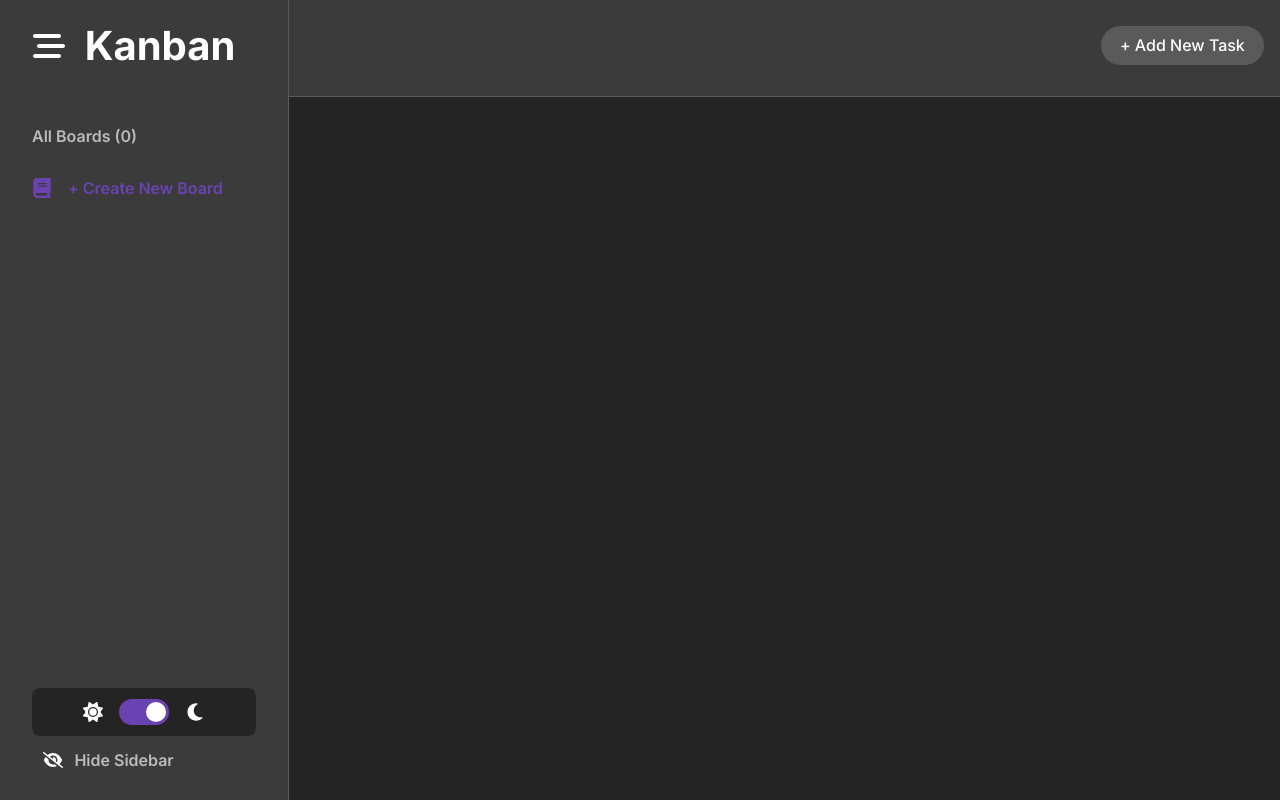
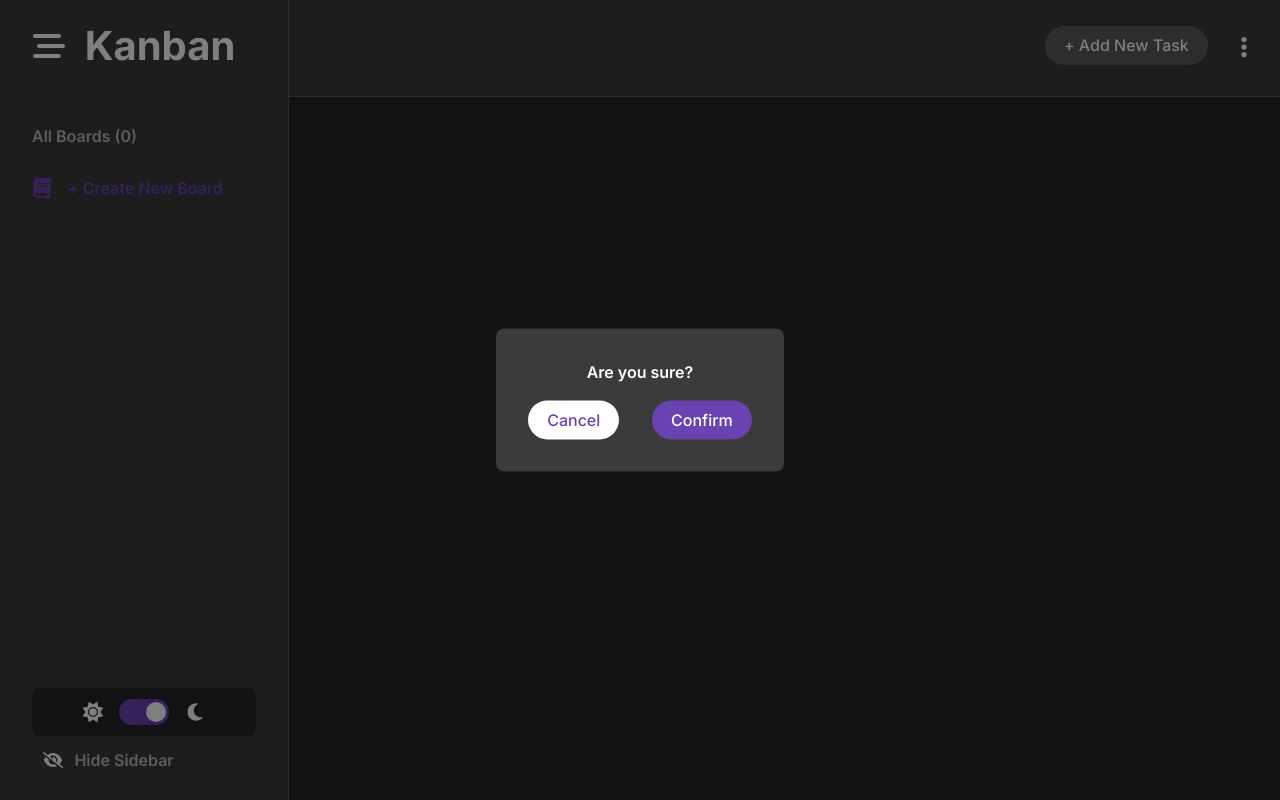
Before and after one commit to patrickl2901/kanban, a React (Vite) app: page / in a window 1280 px wide. Built offline with nearby package versions, Linux system fonts and the light colour scheme.

Commit message:
added options menu, boards can now be deleted from options menu

```diff
--- a/src/App.tsx
+++ b/src/App.tsx
@@ -10,6 +10,7 @@ import AddNewTaskModal from "./components/AddNewTaskModal";
 import TaskDetailsModal from "./components/TaskDetailsModal";
 import { Task } from "./types/task";
 import { Subtask } from "./types/Subtask";
+import ConfirmationModal from "./components/ConfirmationModal";
 
 function App() {
   const [theme, setTheme] = useState<ColorTheme>("dark");
@@ -20,6 +21,8 @@ function App() {
   const [showAddTaskModal, setShowAddTaskModal] = useState<boolean>(false);
   const [showTaskDetailsModal, setShowTaskDetailsModal] =
     useState<boolean>(false);
+  const [showConfirmationModal, setShowConfirmationModal] =
+    useState<boolean>(true);
   const [selectedTask, setSelectedTask] = useState<Task | undefined>(undefined);
 
   const selectedBoardToDisplay = selectedBoard
@@ -41,6 +44,21 @@ function App() {
       }
     }
     return doneCount;
+  };
+
+  const deleteSelectedBoard = (
+    selected: BoardData,
+    setBoards: React.Dispatch<React.SetStateAction<Array<BoardData>>>,
+    setSelectedBoard: React.Dispatch<
+      React.SetStateAction<BoardData | undefined>
+    >
+  ) => {
+    setBoards((prev) => {
+      return prev.filter((board) => {
+        return selected.id !== board.id;
+      });
+    });
+    setSelectedBoard(undefined);
   };
 
   return (
@@ -68,6 +86,16 @@ function App() {
             />
           </div>
         )}
+        {showConfirmationModal && (
+          <div className="overlay">
+            <ConfirmationModal
+              onConfirm={() =>
+                deleteSelectedBoard(selectedBoard!, setBoards, setSelectedBoard)
+              }
+              setShowConfirmationModal={setShowConfirmationModal}
+            />
+          </div>
+        )}
         <Sidebar
           setTheme={setTheme}
           setBoards={setBoards}
@@ -78,8 +106,10 @@ function App() {
         <div className="mainSectionContainer">
           <Header
             title={selectedBoard ? selectedBoard.title : ""}
+            selectedBoard={selectedBoard}
             setShowTaskModal={setShowAddTaskModal}
             enableAddButton={enableAddTaskButton}
+            setShowConfirmationModal={setShowConfirmationModal}
           />
           <MainArea
             board={selectedBoardToDisplay}
--- /dev/null
+++ b/src/components/ConfirmationModal.tsx
@@ -0,0 +1,37 @@
+import React from "react";
+import styles from "../styles/ConfirmationModal.module.css";
+
+type ConfirmationModalProps<F extends (...args: unknown[]) => unknown> = {
+  setShowConfirmationModal: React.Dispatch<React.SetStateAction<boolean>>;
+  onConfirm: F;
+};
+
+const ConfirmationModal = <F extends (...args: unknown[]) => unknown>({
+  setShowConfirmationModal,
+  onConfirm,
+}: ConfirmationModalProps<F>) => {
+  const handleCancelClick = () => {
+    setShowConfirmationModal(false);
+  };
+
+  const handleConfirmClick = () => {
+    onConfirm();
+    setShowConfirmationModal(false);
+  };
+
+  return (
+    <div className={styles.confirmationModal}>
+      <span>Are you sure?</span>
+      <div>
+        <button className={styles.cancelButton} onClick={handleCancelClick}>
+          Cancel
+        </button>
+        <button className={styles.confirmButton} onClick={handleConfirmClick}>
+          Confirm
+        </button>
+      </div>
+    </div>
+  );
+};
+
+export default ConfirmationModal;
--- a/src/components/Header.tsx
+++ b/src/components/Header.tsx
@@ -1,21 +1,25 @@
 import { FC } from "react";
 import styles from "../styles/Header.module.css";
+import OptionsMenu from "./OptionsMenu";
+import OptionsMenuItem from "./OptionsMenuItem";
+import TrashIcon from "./TrashIcon";
+import { BoardData } from "../types/BoardData";
 
 type HeaderProps = {
   title: string;
-  setShowTaskModal: (show: boolean) => void;
+  selectedBoard: BoardData | undefined;
+  setShowTaskModal: React.Dispatch<React.SetStateAction<boolean>>;
   enableAddButton: boolean;
+  setShowConfirmationModal: React.Dispatch<React.SetStateAction<boolean>>;
 };
 
 const Header: FC<HeaderProps> = ({
   title,
+  selectedBoard,
   setShowTaskModal,
   enableAddButton,
+  setShowConfirmationModal,
 }) => {
-  /* TODO: disable 'Add New Task' button by default and only enable
-   *    when a board is selected
-   **/
-
   return (
     <header className={styles.header}>
       <h1>{title}</h1>
@@ -27,6 +31,14 @@ const Header: FC<HeaderProps> = ({
         >
           + Add New Task
         </button>
+        <OptionsMenu disabled={selectedBoard ? false : true}>
+          <OptionsMenuItem
+            title="Delete Board"
+            icon={<TrashIcon />}
+            warn={true}
+            handleOnClick={() => setShowConfirmationModal(true)}
+          />
+        </OptionsMenu>
       </div>
     </header>
   );
--- /dev/null
+++ b/src/components/OptionsMenu.tsx
@@ -0,0 +1,41 @@
+import React, { FC, useState } from "react";
+import ellipsis from "../assets/ellipsis-vertical-solid.svg";
+import styles from "../styles/OptionsMenu.module.css";
+import { OptionsMenuItemProps } from "./OptionsMenuItem";
+
+type OptionsMenuProps = {
+  children:
+    | React.ReactElement<OptionsMenuItemProps>
+    | React.ReactElement<OptionsMenuItemProps>[];
+  disabled: boolean;
+};
+
+const OptionsMenu: FC<OptionsMenuProps> = ({ children, disabled }) => {
+  const [open, setOpen] = useState<boolean>(false);
+
+  const handleOnClick = () => {
+    setOpen(!open);
+  };
+
+  const enhancedChildren = React.Children.map(children, (child) => {
+    if (React.isValidElement<OptionsMenuItemProps>(child)) {
+      return React.cloneElement(child, { setOpen });
+    }
+    return child;
+  });
+
+  return (
+    <div>
+      <button
+        className={styles.optionsButton}
+        onClick={handleOnClick}
+        disabled={disabled}
+      >
+        <img src={ellipsis} alt="options" />
+      </button>
+      <div className={styles.dropdown}>{open && enhancedChildren}</div>
+    </div>
+  );
+};
+
+export default OptionsMenu;
--- /dev/null
+++ b/src/components/OptionsMenuItem.tsx
@@ -0,0 +1,35 @@
+import React, { FC } from "react";
+import styles from "../styles/OptionsMenuItem.module.css";
+
+export type OptionsMenuItemProps = {
+  title: string;
+  icon: React.ReactNode;
+  warn: boolean;
+  handleOnClick: () => void;
+  setOpen?: React.Dispatch<React.SetStateAction<boolean>>;
+};
+
+const OptionsMenuItem: FC<OptionsMenuItemProps> = ({
+  title,
+  icon,
+  warn,
+  handleOnClick,
+  setOpen,
+}) => {
+  return (
+    <div
+      className={styles.menuItem}
+      onClick={() => {
+        handleOnClick();
+        if (setOpen) {
+          setOpen(false);
+        }
+      }}
+    >
+      {icon}
+      <span className={warn ? styles.warnColor : undefined}>{title}</span>
+    </div>
+  );
+};
+
+export default OptionsMenuItem;
--- a/src/components/Sidebar/CreateNewBoardTab.tsx
+++ b/src/components/Sidebar/CreateNewBoardTab.tsx
@@ -6,7 +6,7 @@ import { BoardData } from "../../types/BoardData";
 type CreateNewBoardTabProps = {
   setBoards: React.Dispatch<React.SetStateAction<Array<BoardData>>>;
   boards: Array<BoardData>;
-  setSelectedBoard: (board: BoardData) => void;
+  setSelectedBoard: React.Dispatch<React.SetStateAction<BoardData | undefined>>;
 };
 
 const CreateNewBoardTab: FC<CreateNewBoardTabProps> = ({
--- a/src/components/Sidebar/Sidebar.tsx
+++ b/src/components/Sidebar/Sidebar.tsx
@@ -11,10 +11,10 @@ import CreateNewBoardTab from "./CreateNewBoardTab";
 import { BoardData } from "../../types/BoardData";
 
 type SidebarProps = {
-  setTheme: (colorTheme: ColorTheme) => void;
-  setBoards: (boards: Array<BoardData>) => void;
+  setTheme: React.Dispatch<React.SetStateAction<ColorTheme>>;
+  setBoards: React.Dispatch<React.SetStateAction<Array<BoardData>>>;
   boards: Array<BoardData>;
-  setSelectedBoard: (board: BoardData) => void;
+  setSelectedBoard: React.Dispatch<React.SetStateAction<BoardData | undefined>>;
   selectedBoard: BoardData | undefined;
 };
 
--- /dev/null
+++ b/src/components/TrashIcon.tsx
@@ -0,0 +1,16 @@
+import React from "react";
+import styles from "../styles/TrashIcon.module.css";
+
+const TrashIcon = () => {
+  return (
+    <svg
+      xmlns="http://www.w3.org/2000/svg"
+      viewBox="0 0 448 512"
+      className={styles.icon}
+    >
+      <path d="M135.2 17.7L128 32 32 32C14.3 32 0 46.3 0 64S14.3 96 32 96l384 0c17.7 0 32-14.3 32-32s-14.3-32-32-32l-96 0-7.2-14.3C307.4 6.8 296.3 0 284.2 0L163.8 0c-12.1 0-23.2 6.8-28.6 17.7zM416 128L32 128 53.2 467c1.6 25.3 22.6 45 47.9 45l245.8 0c25.3 0 46.3-19.7 47.9-45L416 128z" />
+    </svg>
+  );
+};
+
+export default TrashIcon;
--- /dev/null
+++ b/src/styles/ConfirmationModal.module.css
@@ -0,0 +1,34 @@
+.confirmationModal {
+  display: flex;
+  flex-direction: column;
+  align-items: center;
+  position: absolute;
+  left: 50%;
+  top: 50%;
+  transform: translate(-50%, -50%);
+  z-index: 1000;
+  background-color: var(--bg-secondary-dark);
+  border-radius: 8px;
+  padding: 2rem;
+  width: 14rem;
+}
+
+.confirmationModal span {
+  margin-bottom: 1rem;
+}
+
+.confirmationModal div {
+  display: flex;
+  justify-content: space-between;
+  width: 100%;
+}
+
+.cancelButton {
+  background-color: white;
+  color: var(--accent);
+}
+
+.cancelButton:hover {
+  background-color: var(--accent);
+  color: white;
+}
--- /dev/null
+++ b/src/styles/OptionsMenu.module.css
@@ -0,0 +1,31 @@
+.optionsButton {
+  display: flex;
+  align-items: center;
+  padding-left: 0.5rem;
+  padding-right: 0.5rem;
+  margin-left: 1rem;
+  background: transparent;
+}
+
+.optionsButton:hover {
+  background: transparent;
+}
+
+.optionsButton:hover img {
+  transform: scale(115%);
+}
+
+.optionsButton img {
+  height: 1.5rem;
+  width: 1.5rem;
+  filter: invert(100%);
+  transition: 0.3s ease;
+}
+
+.dropdown {
+  position: absolute;
+  width: 200px;
+  top: 6.5rem;
+  transform: translateX(-70%);
+  border-radius: 8px;
+}
--- /dev/null
+++ b/src/styles/OptionsMenuItem.module.css
@@ -0,0 +1,26 @@
+.menuItem {
+  background-color: var(--tertiary);
+  display: flex;
+  align-items: center;
+  padding-inline: 1rem;
+  height: 2.5rem;
+}
+
+.menuItem:first-of-type {
+  border-top-left-radius: 8px;
+  border-top-right-radius: 8px;
+}
+
+.menuItem:last-of-type {
+  border-bottom-left-radius: 8px;
+  border-bottom-right-radius: 8px;
+}
+
+.menuItem:hover {
+  cursor: pointer;
+  background-color: var(--bg-secondary-dark);
+}
+
+.warnColor {
+  color: rgb(220, 50, 50);
+}
--- /dev/null
+++ b/src/styles/TrashIcon.module.css
@@ -0,0 +1,6 @@
+.icon {
+  width: 1rem;
+  height: 1rem;
+  fill: rgb(220, 50, 50);
+  margin-right: 0.5rem;
+}
```
Also changed, not shown: src/assets/ellipsis-vertical-solid.svg (added), src/assets/trash-solid.svg (added).
